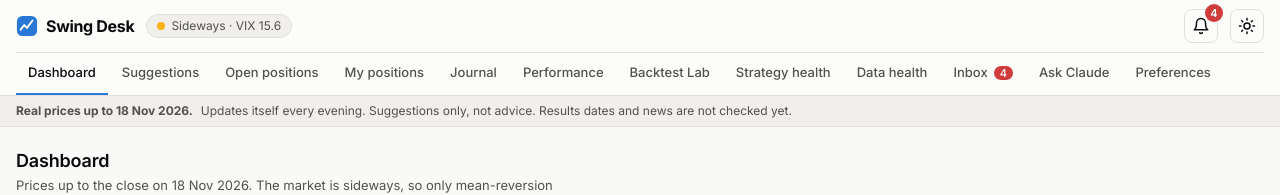
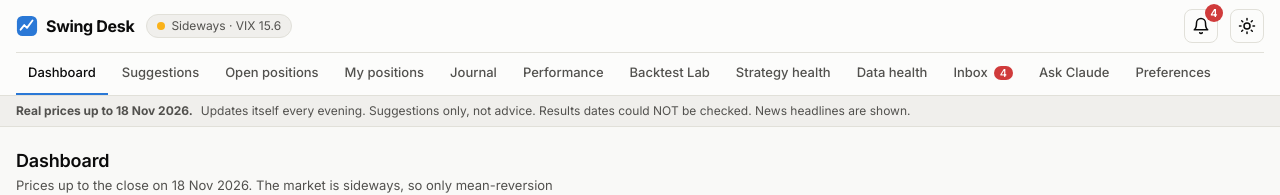
Before and after one commit to 521pranitwakchaure341-tech/Swing-Desk, a plain HTML site: page index.html in a window 1280 px wide. Shown: the top 195 px of the page. Drawn offline with nearby package versions, Linux system fonts and the light colour scheme.

Commit message:
Add files via upload

```diff
--- a/index.html
+++ b/index.html
@@ -940,9 +940,13 @@ function applyLive(st) {
   else paintBanner();
 }
 
+function checkText(st) {
+  const h = (st && st.health) || {}, r = h.nse_ann && h.nse_ann[0] === 'good', n = h.rss && h.rss[0] === 'good';
+  return (r ? 'Results dates are checked.' : 'Results dates could NOT be checked.') + ' ' + (n ? 'News headlines are shown.' : 'News could not be read.');
+}
 function paintBanner() {
   const st = LIVE.st, el = $('.demo .wrap'); if (!el) return;
-  el.innerHTML = LIVE.running ? `<b>Updating…</b><span>${esc(LIVE.msg)} ${LIVE.total ? LIVE.done + ' of ' + LIVE.total : ''}</span>` : st ? `<b>Real prices up to ${dstr(TODAY)}.</b><span>${STATIC ? 'Updates itself every evening. ' : ''}Suggestions only, not advice. Results dates and news are not checked yet.</span>` : '<b>Getting started…</b>';
+  el.innerHTML = LIVE.running ? `<b>Updating…</b><span>${esc(LIVE.msg)} ${LIVE.total ? LIVE.done + ' of ' + LIVE.total : ''}</span>` : st ? `<b>Real prices up to ${dstr(TODAY)}.</b><span>${STATIC ? 'Updates itself every evening. ' : ''}Suggestions only, not advice. ${checkText(st)}</span>` : '<b>Getting started…</b>';
 }
 let pollT = null;
 async function pollStatus() {
```
